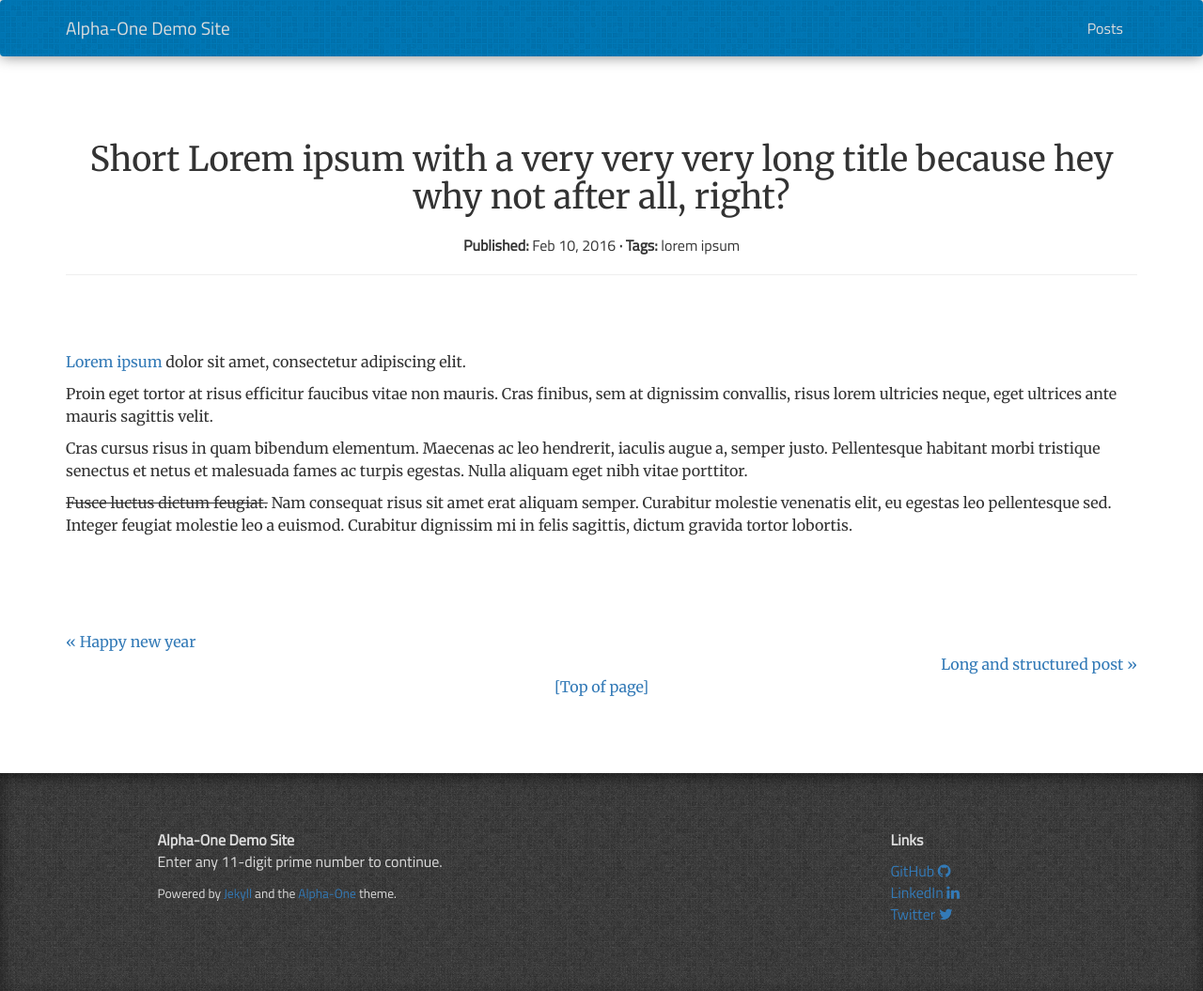
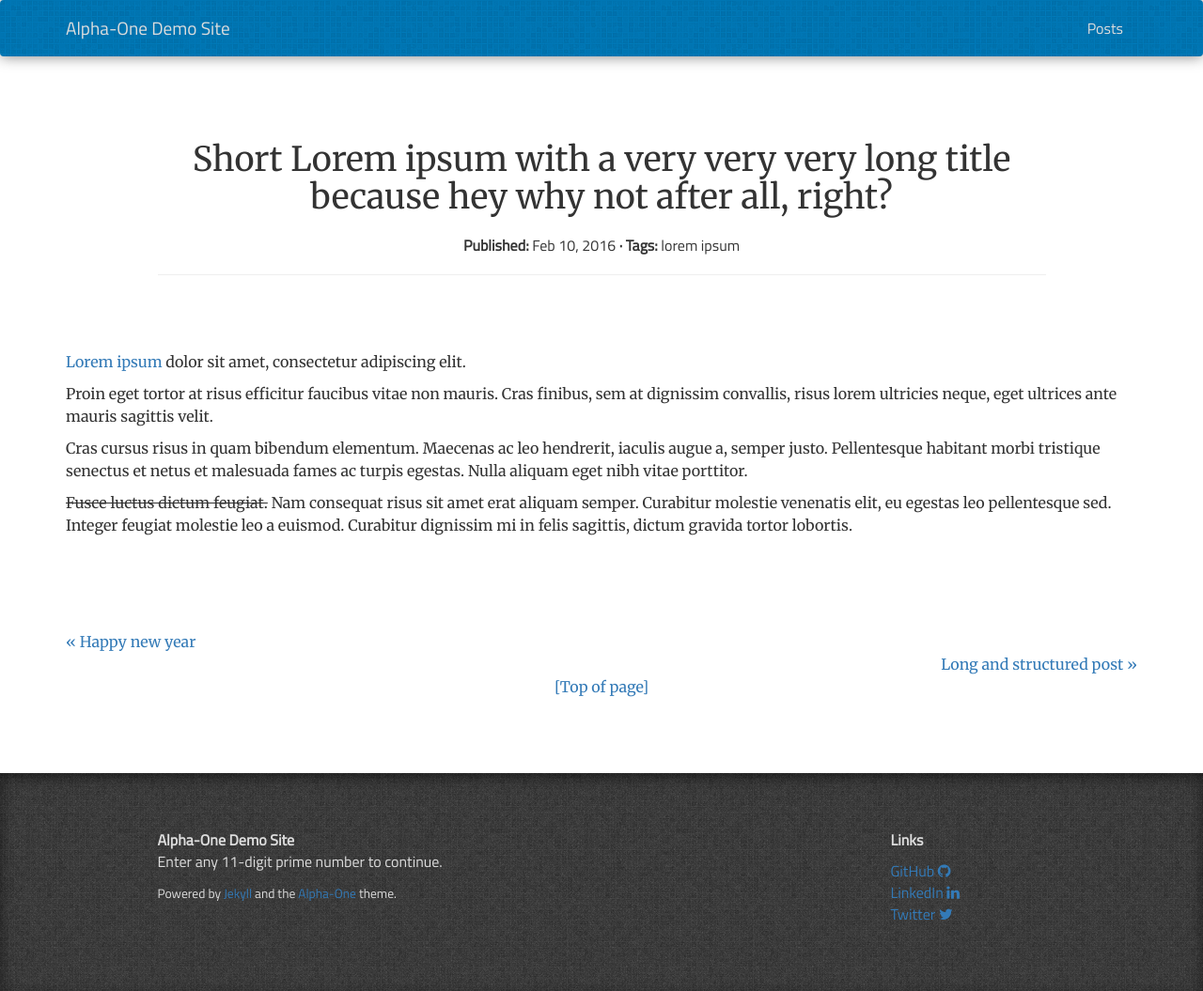
Before and after one commit to proudier/alpha-one, a Jekyll site: the page built from _posts/2016-02-10-short-content-long-title.md, in a window 1280 px wide. Shown: the whole page at 94% size. Built offline with Jekyll 4.4.1, drawn with Linux system fonts in a browser that asks for light colours; nearby versions of some CDN libraries.

Commit message:
Post title doesn't span the whole width anymore

```diff
--- a/_layouts/post.html
+++ b/_layouts/post.html
@@ -2,6 +2,9 @@
 
 <article>
     <div class="container">
+      <div class="row">
+        <div class="col-md-1"> </div>
+        <div class="col-md-10">
           <div class="page-header text-center">
               <h1>{{ page.title }}</h1>
               <p class="text-center subtitle">
@@ -13,6 +16,9 @@
                           {% endfor %}
                   {% endif %}
               </p>
+          </div>
+        </div>
+        <div class="col-md-1"> </div>
       </div>
 
         <div style="padding:30px" ></div>
```
Lines whose indentation alone changed are shown as unchanged.
